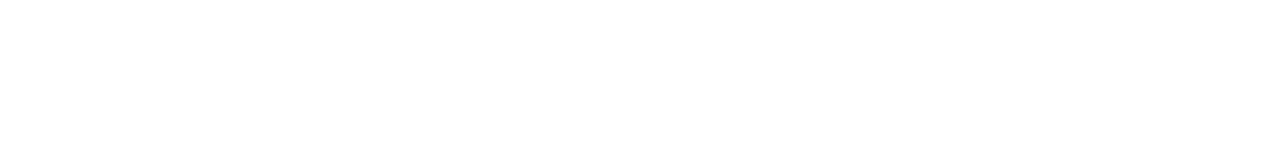
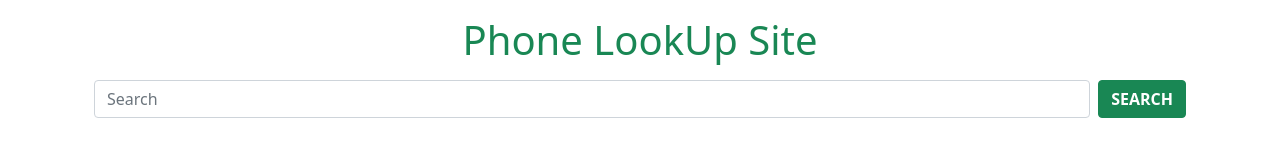
Before and after one commit to nasim8382/phone-lookup, a plain HTML site: page index.html in a window 1280 px wide. Drawn offline with nearby package versions, Linux system fonts and the light colour scheme.

Commit message:
header and search bar added

```diff
--- a/index.html
+++ b/index.html
@@ -13,7 +13,27 @@
 
 <body>
 
+    <!-- header section -->
+    <header >
+        <h1 class="text-center text-success my-3">Phone LookUp Site</h1>
+    </header>
 
+    <!-- main section -->
+    <main class="container">
+        <div class="container">
+            <div class="d-flex">
+                <input id="input-value" class="form-control me-2" type="search" placeholder="Search" aria-label="Search">
+                <button onclick="searchButton()" class="btn btn-outline-success btn-success" type="submit"><span class="text-white text-uppercase fw-bolder">Search</span></button>
+              </div>
+
+              <h3 id="error-message" class="text-center text-danger mt-4"></h3>
+
+              <!-- <div id="main" class="row g-4 mb-5">
+              </div> -->
+        </div>
+    </main>
+
+    <!-- external javascript file link -->
     <script src="js/index.js"></script>
 </body>
 
```
